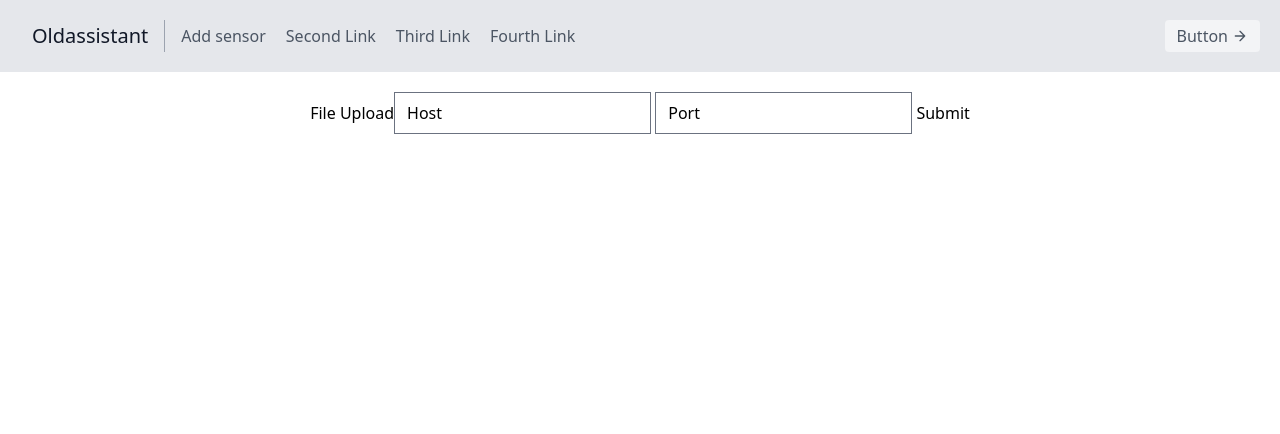
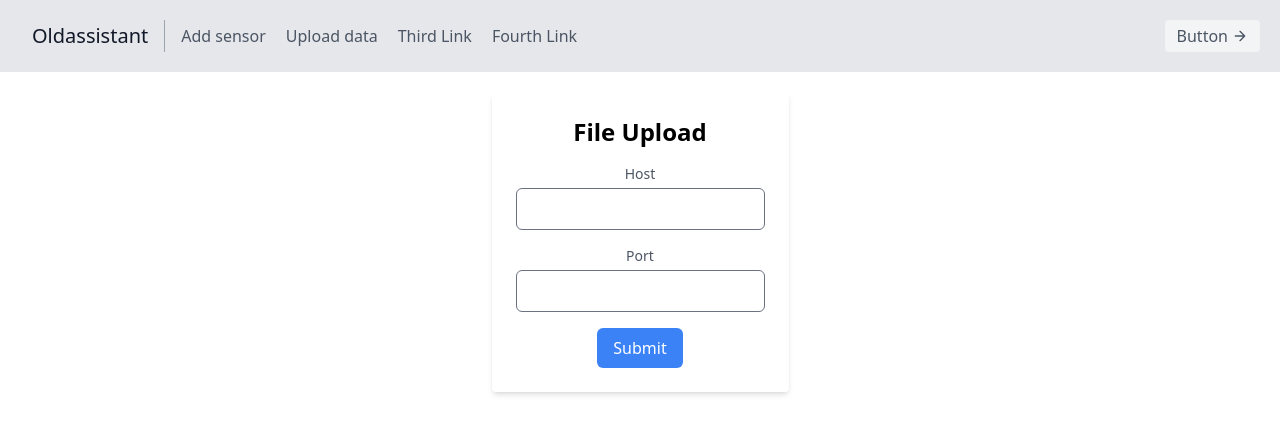
Before and after one commit to Gustav2/P1, a Flask app: page /upload in a window 1280 px wide. Shown: the top 434 px of the page. Run offline with Flask 3, Linux system fonts and the light colour scheme; some libraries are stand-ins or nearby versions.

Commit message:
Visual changes to control upload

```diff
--- a/Control/templates/base.html
+++ b/Control/templates/base.html
@@ -13,7 +13,7 @@
         </a>
         <nav class="md:mr-auto md:ml-4 md:py-1 md:pl-4 md:border-l md:border-gray-400	flex flex-wrap items-center text-base justify-center">
             <a href="/sensor" class="mr-5 hover:text-gray-900">Add sensor</a>
-            <a class="mr-5 hover:text-gray-900">Second Link</a>
+            <a href="/upload" class="mr-5 hover:text-gray-900">Upload data</a>
             <a class="mr-5 hover:text-gray-900">Third Link</a>
             <a class="mr-5 hover:text-gray-900">Fourth Link</a>
         </nav>
--- a/Control/templates/upload.html
+++ b/Control/templates/upload.html
@@ -2,11 +2,27 @@
 {% block title %}Upload Database{% endblock %}
 {% block content %}
 
-<h1>File Upload</h1>
-<form method="POST">
-    <input type="text" value="Host" name="host">
-    <input type="text" value="Port" name="port">
-    <input type="submit" value="Submit">
-</form>
+<div class="max-w-md mx-auto bg-white rounded p-6 shadow-md">
+    <h1 class="text-2xl font-bold mb-4">File Upload</h1>
+
+    <form method="POST" class="space-y-4">
+        <div class="mb-4">
+            <label for="host" class="block text-sm font-medium text-gray-600">Host</label>
+            <input type="text" id="host" name="host" class="mt-1 p-2 w-full border rounded-md">
+        </div>
+
+        <div class="mb-4">
+            <label for="port" class="block text-sm font-medium text-gray-600">Port</label>
+            <input type="text" id="port" name="port" class="mt-1 p-2 w-full border rounded-md">
+        </div>
+
+        <div>
+            <button type="submit"
+                    class="bg-blue-500 text-white px-4 py-2 rounded-md hover:bg-blue-600 focus:outline-none focus:shadow-outline-blue active:bg-blue-800">
+                Submit
+            </button>
+        </div>
+    </form>
+</div>
 
 {% endblock %}
```
